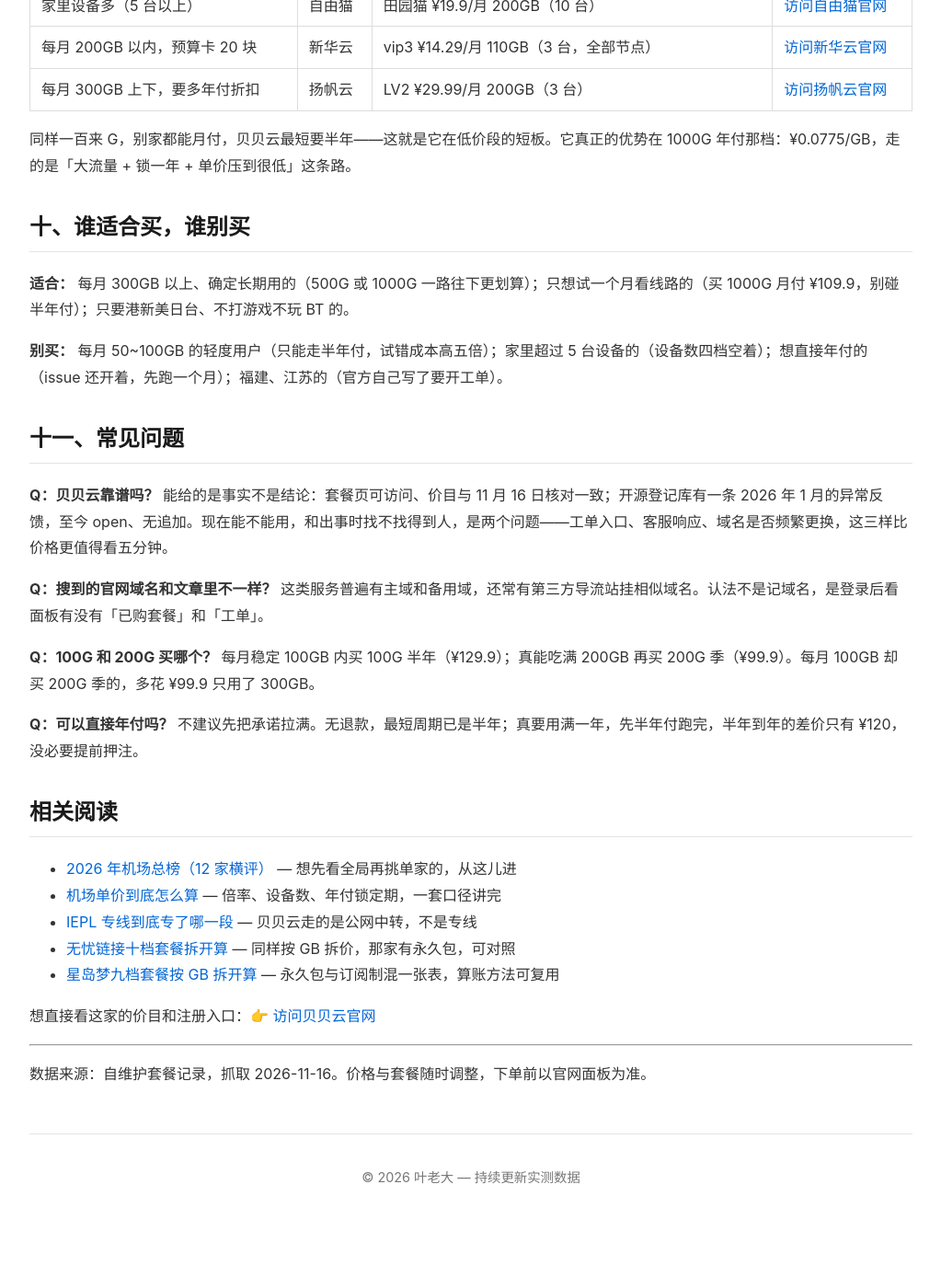
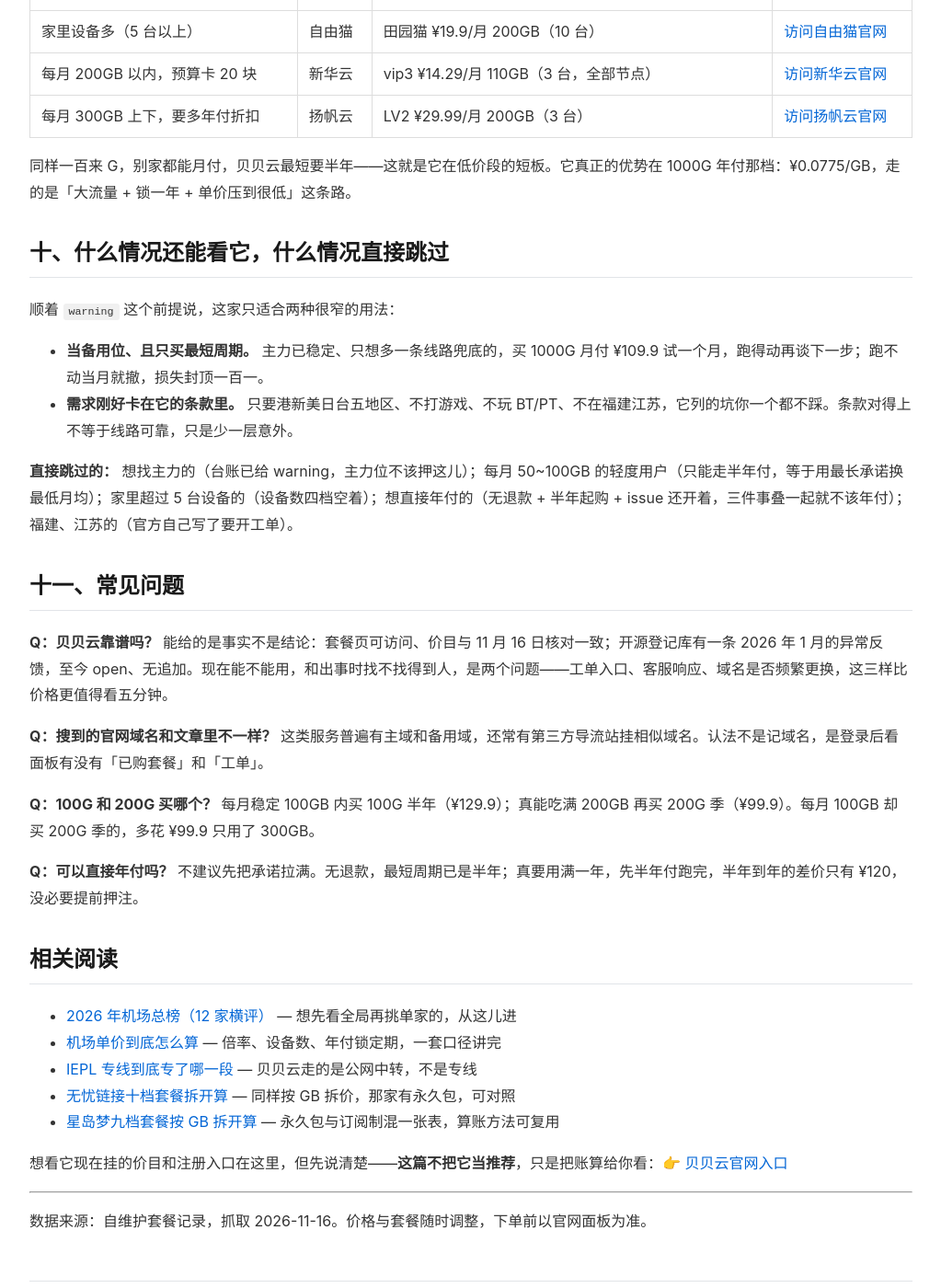
Before and after one commit to yezuofan/free-internet-guide, a Jekyll site: the page built from getting-started/beibeiyun-review-2026.md, in a window 1280 px wide and 1400 px high, scrolled down 3307 px. Shown: the whole window at 92% size, without its empty margins (128-1151 px from the left). Built offline with Jekyll 4.4.1, drawn with Linux system fonts in a browser that asks for light colours; our own code applies the rules of GitHub Pages for plain Markdown files; before the commit the page ends 4654 px from its top, so only the background shows below that; some of the changed text lies outside the part shown.

Commit message:
Reframe Beibei Cloud mirror as risk disclosure + README entry 161 warning-first

```diff
--- a/getting-started/beibeiyun-review-2026.md
+++ b/getting-started/beibeiyun-review-2026.md
@@ -4,7 +4,7 @@
 
 **更新时间：2026年11月16日 ｜ 数据截 2026年11月16日**
 
-> ⚠️ **用户反馈提示**：贝贝云在开源跑路登记库里有一条历史记录（limbopro/Paolujichang #167，2026-01-15 提交，提交人自称用了两年、刚续年付，报 2025 年 9 月至 2026 年 1 月大范围节点超时、客服回复消极）。该 issue 至今 open，只有这一条，无追加。这边台账 2026-10-17 复核仍判正常运营、官网与套餐可访问。**结论：能买，但别锁长——这家最短周期不是月付，付款方式本身就得挑。**
+> ⚠️ **风险提示（2026-11-16）**：贝贝云在**推广台账里就是 `risk_level: warning`**——2026-10-15 因跑路预警被从另一篇推荐表撤下换成别家；开源登记库也有一条对口记录（limbopro/Paolujichang #167，2026-01-15 提交，自称用了两年、刚续年付，报 2025 年 9 月至 2026 年 1 月大范围节点超时、客服回复消极），该 issue 至今 open、无追加。另一边的事实是官网与套餐页当前可访问，10-17 复核时台账仍记正常运营。**所以这篇不当推荐位写：价格照拆、条款照挑，结论是它不适合进主力位，真要试只买最短周期，别锁半年更别锁年。**
 
 ---
 
@@ -93,11 +93,14 @@
 
 同样一百来 G，别家都能月付，贝贝云最短要半年——这就是它在低价段的短板。它真正的优势在 1000G 年付那档：¥0.0775/GB，走的是「大流量 + 锁一年 + 单价压到很低」这条路。
 
-## 十、谁适合买，谁别买
+## 十、什么情况还能看它，什么情况直接跳过
 
-**适合：** 每月 300GB 以上、确定长期用的（500G 或 1000G 一路往下更划算）；只想试一个月看线路的（买 1000G 月付 ¥109.9，别碰半年付）；只要港新美日台、不打游戏不玩 BT 的。
+顺着 `warning` 这个前提说，这家只适合两种很窄的用法：
 
-**别买：** 每月 50~100GB 的轻度用户（只能走半年付，试错成本高五倍）；家里超过 5 台设备的（设备数四档空着）；想直接年付的（issue 还开着，先跑一个月）；福建、江苏的（官方自己写了要开工单）。
+- **当备用位、且只买最短周期。** 主力已稳定、只想多一条线路兜底的，买 1000G 月付 ¥109.9 试一个月，跑得动再谈下一步；跑不动当月就撤，损失封顶一百一。
+- **需求刚好卡在它的条款里。** 只要港新美日台五地区、不打游戏、不玩 BT/PT、不在福建江苏，它列的坑你一个都不踩。条款对得上不等于线路可靠，只是少一层意外。
+
+**直接跳过的：** 想找主力的（台账已给 warning，主力位不该押这儿）；每月 50~100GB 的轻度用户（只能走半年付，等于用最长承诺换最低月均）；家里超过 5 台设备的（设备数四档空着）；想直接年付的（无退款 + 半年起购 + issue 还开着，三件事叠一起就不该年付）；福建、江苏的（官方自己写了要开工单）。
 
 ## 十一、常见问题
 
@@ -117,7 +120,7 @@
 - [无忧链接十档套餐拆开算](https://huanghaiwan.com/posts/wuyoulink-review-2026/) — 同样按 GB 拆价，那家有永久包，可对照
 - [星岛梦九档套餐按 GB 拆开算](https://huanghaiwan.com/posts/xingdaomeng-review-2026/) — 永久包与订阅制混一张表，算账方法可复用
 
-想直接看这家的价目和注册入口：[👉 访问贝贝云官网](https://api.huanghaiwan.com/go/贝贝云)
+想看它现在挂的价目和注册入口在这里，但先说清楚——**这篇不把它当推荐**，只是把账算给你看：[👉 贝贝云官网入口](https://api.huanghaiwan.com/go/贝贝云)
 
 ---
 
```
Also changed, not shown: README.md (+1 -1 lines).
